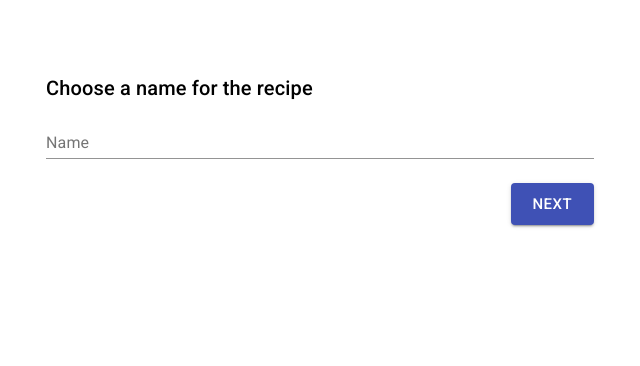
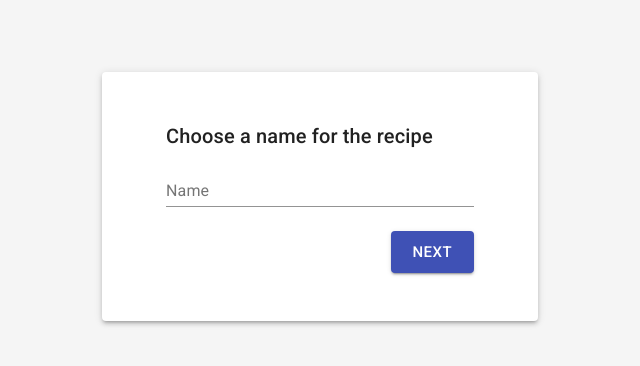
Before and after one commit to zLandgraf/recipes-react-client, a React (Create React App) app: page / in a window 1280 px wide. Shown: the top 366 px of the page, without its empty margins (320-960 px from the left). Built offline with nearby package versions, Linux system fonts and the light colour scheme.

Commit message:
Ajustando material ui

```diff
--- a/src/Components/AddRecipe/AddRecipe.js
+++ b/src/Components/AddRecipe/AddRecipe.js
@@ -41,6 +41,15 @@ const Recipes = () => {
     })
   }
 
+  const handleCreatRecipe = () => {
+    fetch('https://localhost:44348/api/recipe', {
+      method: 'post',
+      body: JSON.stringify(recipe)
+    })
+    .then(async (response) => await response.json())
+    .then((data) => console.log(data));
+  }
+
   if(steps.firstStep)
     return (<FirstStep
       CurrentName={recipe.name}
@@ -55,7 +64,8 @@ const Recipes = () => {
     return (<ThirdStep
       CurrentIngredients={recipe.ingredients}
       ChangeStep={handleChangeStep}
-      HandleAdjustIngredients={handleAdjustIngredients}/>)
+      HandleAdjustIngredients={handleAdjustIngredients}
+      HandleCreatRecipe={handleCreatRecipe} />)
 }
 
 export default Recipes
--- a/src/Components/AddRecipe/Steps/SecondStep.js
+++ b/src/Components/AddRecipe/Steps/SecondStep.js
@@ -82,8 +82,7 @@ const SecondStep = ({CurrentIngredients, ChangeStep, ChooseIngredients }) => {
               type="submit"
               size="large"
               variant="contained"
-              color="primary"
-              type="submit">
+              color="primary">
               Next
             </Button>
           </Grid>
--- a/src/Components/AddRecipe/Steps/ThirdStep/ThirdStep.js
+++ b/src/Components/AddRecipe/Steps/ThirdStep/ThirdStep.js
@@ -16,14 +16,20 @@ const useStyles = makeStyles((theme) => ({
 }));
 
 
-const ThirdStep = ({ ChangeStep, CurrentIngredients, HandleAdjustIngredients }) => {
+const ThirdStep = ({ ChangeStep, CurrentIngredients, HandleAdjustIngredients, HandleCreatRecipe }) => {
   const classes = useStyles();
+
+  const handleSubmit = e => {
+    e.preventDefault();
+    console.log('ok');
+  }
+
   return (
     <>
       <Typography variant="h6" gutterBottom>
           Choose the amount and units of the ingredients
       </Typography>
-      <form>
+      <form onSubmit={handleSubmit}>
         <Grid container spacing={3}>
           {CurrentIngredients.map(ingredient =>
             <Ingredient
@@ -44,8 +50,7 @@ const ThirdStep = ({ ChangeStep, CurrentIngredients, HandleAdjustIngredients })
               type="submit"
               size="large"
               variant="contained"
-              color="primary"
-              type="submit">
+              color="primary">
               Finish
             </Button>
           </Grid>
--- a/src/Components/App.js
+++ b/src/Components/App.js
@@ -1,23 +1,31 @@
 import React from 'react'
 import Grid from '@material-ui/core/Grid';
 import { makeStyles } from '@material-ui/core/styles';
+import Paper from '@material-ui/core/Paper';
 import AddRecipe from './AddRecipe/AddRecipe'
 
 const useStyles = makeStyles((theme) => ({
   root: {
-    flexGrow: 1,
+    height:'100vh',
     justifyContent:'center',
     padding: theme.spacing(8),
+    backgroundColor: '#f5f5f5'
   },
+  paper: {
+    height: 'auto',
+    padding: '3em 4em 3em 4em',
+  }
 }));
 
 const App = () => {
   const classes = useStyles();
   return (
     <>
-      <Grid container spacing={5} className={classes.root}>
-        <Grid item xs='6'>
-          <AddRecipe />
+      <Grid container spacing={8} className={classes.root}>
+        <Grid item xs={5}>
+          <Paper elevation={3} className={classes.paper}>
+            <AddRecipe />
+          </Paper>
         </Grid>
       </Grid>
     </>
```
